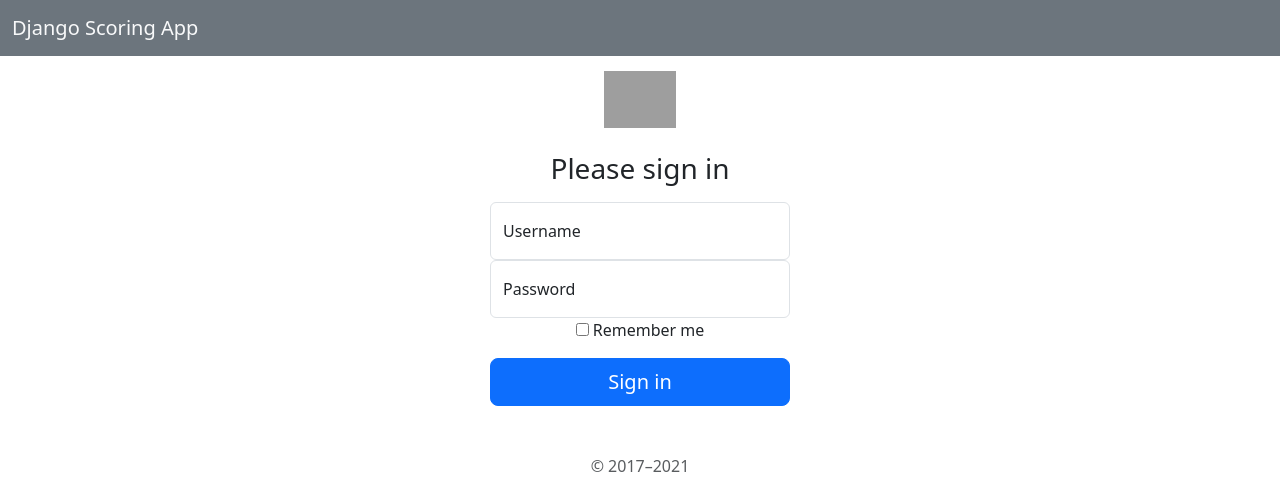
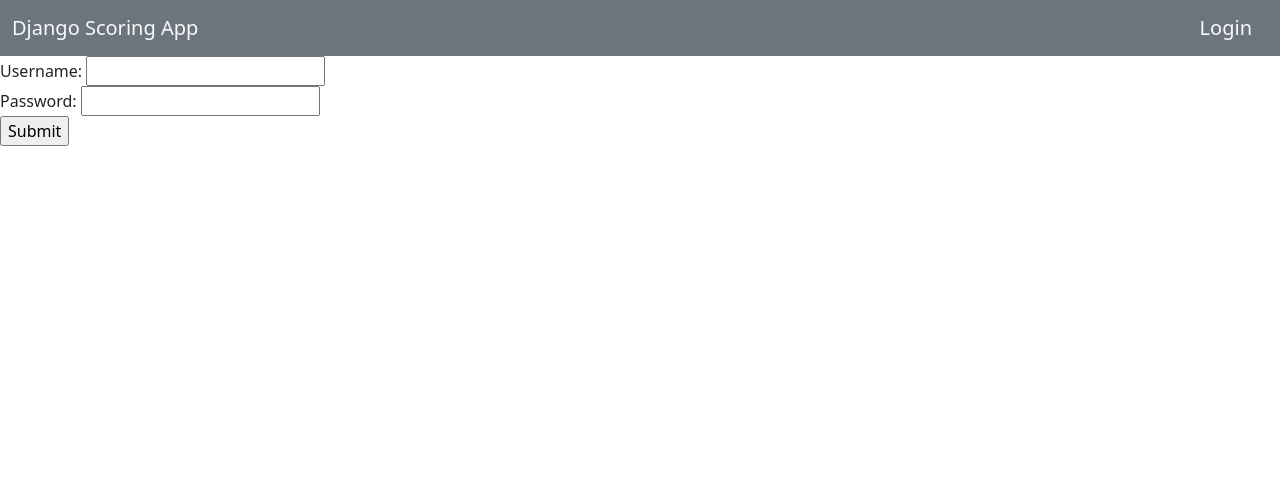
Before and after one commit to danielcaballero88/django-scoring-app, a Django app: page /accounts/login/ in a window 1280 px wide. Shown: the top 477 px of the page. Run offline with Django 4.2, Linux system fonts and the light colour scheme; some libraries are stand-ins or nearby versions; grey boxes are pictures that could not be loaded.

Commit message:
First auth login implementation

```diff
--- /dev/null
+++ b/accounts/forms.py
@@ -0,0 +1,6 @@
+from django import forms
+
+
+class LoginForm(forms.Form):
+    username = forms.CharField(label="Username", max_length=100)
+    password = forms.CharField(label="Password", max_length=50)
--- /dev/null
+++ b/accounts/templates/accounts/login.html
@@ -0,0 +1,15 @@
+{% extends "base.html" %}
+
+{% block content %}
+<div class="ml-2">
+  <div class="form-signin">
+    <div class="login-form-container">
+      <form action="{% url 'accounts:login' %}" method="post">
+        {% csrf_token %}
+        {{ form.as_div }}
+        <input type="submit" value="Submit">
+      </form>
+    </div>
+  </div>
+</div>
+{% endblock content %}
--- /dev/null
+++ b/accounts/urls.py
@@ -0,0 +1,8 @@
+from django.urls import path
+
+from . import views
+
+app_name = "accounts"
+urlpatterns = [
+    path("login/", views.login, name="login")
+]
--- a/accounts/views.py
+++ b/accounts/views.py
@@ -1,3 +1,37 @@
+from django.contrib import messages
+from django.contrib.auth import authenticate
+from django.http import HttpResponseRedirect
 from django.shortcuts import render
+from django.urls import reverse
 
-# Create your views here.
+from .forms import LoginForm
+
+
+def login(request):
+    # if this is a POST request we need to process the form data
+    if request.method == "POST":
+        # create a form instance and populate it with data from the request:
+        form = LoginForm(request.POST)
+        # check whether it's valid:
+        if form.is_valid():
+            # process the data in form.cleaned_data as required
+            username = form.cleaned_data["username"]
+            password = form.cleaned_data["password"]
+            user = authenticate(username=username, password=password)
+            if user is not None:
+                # A backend authenticated the credentials
+                messages.success(request, f"Login success for {username}")
+            else:
+                # No backend authenticated the credentials
+                messages.error(request, f"Login error for {username}")
+            # redirect to a new URL:
+            return HttpResponseRedirect(reverse("scoring:index"))
+        # else: the render statement at the end of this view will render
+        # the form again showing the errors that should be attached to
+        # the form in the POST request (?... need to check of course)
+
+    # if a GET (or any other method) we'll create a blank form
+    else:
+        form = LoginForm()
+
+    return render(request, "accounts/login.html", {"form": form})
--- a/mysite/settings.py
+++ b/mysite/settings.py
@@ -33,6 +33,7 @@ ALLOWED_HOSTS = []
 
 INSTALLED_APPS = [
     'scoring.apps.ScoringConfig',
+    'accounts.apps.AccountsConfig',
     'django.contrib.admin',
     'django.contrib.auth',
     'django.contrib.contenttypes',
--- a/mysite/urls.py
+++ b/mysite/urls.py
@@ -20,5 +20,6 @@ from django.urls import include, path
 urlpatterns = [
     path("", include("scoring.urls")),
     path('admin/', admin.site.urls),
-    path('accounts/', include('django.contrib.auth.urls')),
+    path('accounts/', include('accounts.urls')),
+    path('accounts-django/', include('django.contrib.auth.urls')),
 ]
--- a/templates/base.html
+++ b/templates/base.html
@@ -14,6 +14,7 @@
 <nav class="navbar bg-secondary">
   <div class="container-fluid">
     <a class="navbar-brand nav-link link-light" href="#">Django Scoring App</a>
+    <a class="navbar-brand nav-link link-light" href="{% url 'accounts:login' %}">Login</a>
   </div>
 </nav>
 
```
